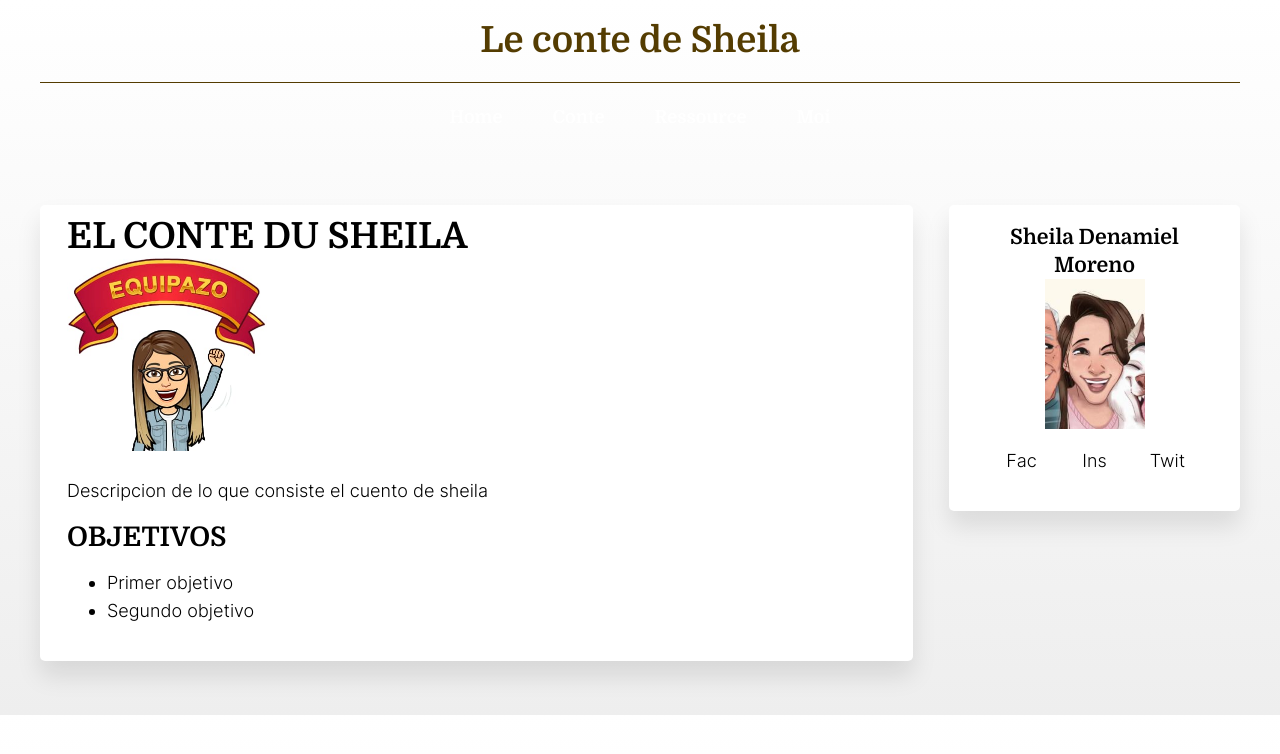
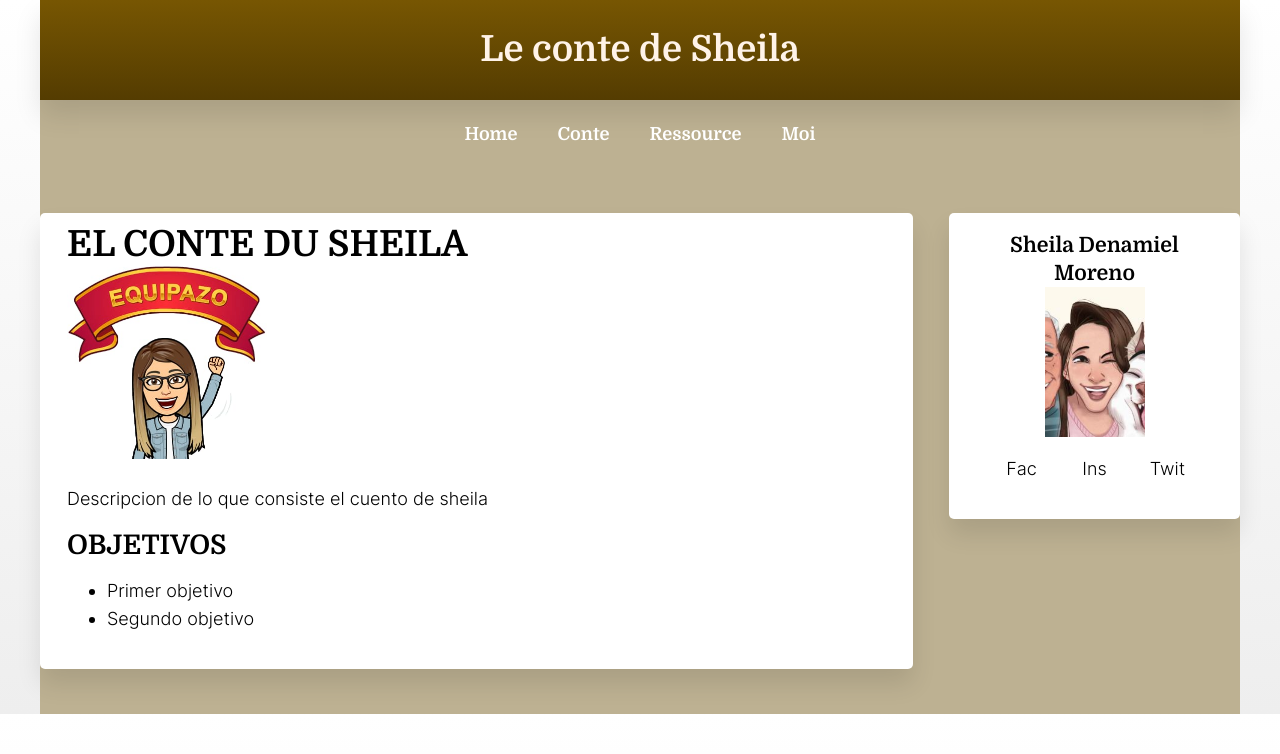
Before and after one commit to i42maroa/sheilaWebpage, a Next.js app: page / in a window 1280 px wide. Shown: the top 754 px of the page. Built offline with nearby package versions, Linux system fonts and the light colour scheme.

Commit message:
Change Header styles

```diff
--- a/components/Navbar/Navbar.module.css
+++ b/components/Navbar/Navbar.module.css
@@ -3,18 +3,16 @@
     min-height: var(--height-navbar);
     display: flex;
     justify-content: center;
+    /* box-shadow: 0 15px 25px rgba(0, 0, 0, 0.2); */
+    background: linear-gradient(var(--background-layout-gradient), var(--background-layout));
+    /* border-top: 1px solid var(--background-page); */
+    background: transparent;
 
-    border-top: 1px solid var(--secondary);
-    /* box-shadow: 0 15px 25px rgba(0, 0, 0, 0.2); */
 }
-
 
 .containerNav{
     display: flex;
-    column-gap: 10px;
 }
-
-
 
 .containerNav > :Link{
     margin: 20px;
@@ -22,7 +20,7 @@
 }
 
 .a{
-    color: var(--secondary);
+    color: var(--background-page);
     font-size: 1rem;
     font-weight: 500;
     align-self: flex-end;
--- a/components/Navbar/index.js
+++ b/components/Navbar/index.js
@@ -5,8 +5,6 @@ export default function Navbar () {
   return (
         <>
             <nav className={styles.nav}>
-                {/* <img src="headerPicture.png" alt="header" width="180" height="60"></img> */}
-
                 <div className={styles.containerNav}>
                   <Link className={styles.a} href='/'>
                     <a className={styles.a}>Home</a></Link>
--- /dev/null
+++ b/layouts/Header/Header.module.css
@@ -0,0 +1,20 @@
+.head{
+    color: var(--background-page);
+    text-align: center;
+    width: 100%;
+    /* background: linear-gradient(var(--secondary-gradient), var(--secondary)); */
+
+}
+
+.headTitle{
+    background: linear-gradient(var(--secondary-gradient), var(--secondary));
+    padding: 2rem 0;
+
+    box-shadow: 0 15px 25px rgba(0, 0, 0, 0.1);
+}
+
+.h1{
+
+    text-align: center;
+    width: auto;
+}
--- /dev/null
+++ b/layouts/Header/index.js
@@ -0,0 +1,16 @@
+import Navbar from 'components/Navbar'
+import styles from './Header.module.css'
+
+export default function Header ({}) {
+  return (
+        <>
+            <div className={styles.head}>
+                <div className={styles.headTitle}>
+                  <h1 className={styles.h1}>Le conte de Sheila</h1>
+                </div>
+                <Navbar></Navbar>
+            </div>
+
+        </>
+  )
+}
--- a/layouts/PageLayout/PageLayout.module.css
+++ b/layouts/PageLayout/PageLayout.module.css
@@ -6,15 +6,7 @@
     align-items: center;
     height: fit-content ;
     width: 100%;
-    background: transparent;
-}
-
-.head{
-    color: var(--secondary);
-}
-
-.h1{
-    margin: 1.5rem auto;
+    background: var(--background-layout);
 }
 
 .column{
--- a/layouts/PageLayout/index.js
+++ b/layouts/PageLayout/index.js
@@ -1,20 +1,16 @@
-
 import Navbar from 'components/Navbar'
+import Header from 'layouts/Header'
 import styles from './PageLayout.module.css'
 
 export default function PageLayout ({ children }) {
   return (
         <>
             <div className={styles.main}>
-              <div className={styles.head}>
-                <h1 className={styles.h1}>Le conte de Sheila</h1>
-              </div>
-              <Navbar></Navbar>
+                <Header></Header>
                 <div className={styles.column}>
                   { children }
                 </div>
             </div>
-
         </>
   )
 }
--- a/styles/themes/themes.css
+++ b/styles/themes/themes.css
@@ -20,15 +20,18 @@
 :root{
     --primary: #b8dd2a;
     --primary-opacity3: #b8dd2a33;
+
     --secondary:#543c01;
     --secondary-gradient:#775602;
-    --background:#f3f2d9;
+    /* --secondary-gradient-gradient:#776026; */
     --background:#fff;
-    --background-gradient:#e9e6ba;
+    --background-layout: #bdb192;
+    --background-layout-gradient: #ada388;
     --background-gradient:#eee;
     --background-page:#fff3e8;
     --background-page-gradient:#ddceb4;
     /* --background-page-footer:#c4af8d; */
+
     --box-shadow: 0 1rem 1rem rgba(0, 0, 0, 0.2);
     --font-title: Domine-bold;
     --font-base: Inter;
@@ -36,5 +39,5 @@
     --padding-standard: 1rem 1.5rem ;
     --padding-title: 2rem 2.5rem ;
     --padding-footer: 2rem 2.5rem 1rem 2rem;
-    --height-navbar:1rem;
+    --height-navbar: 0.5rem;
 }
```
